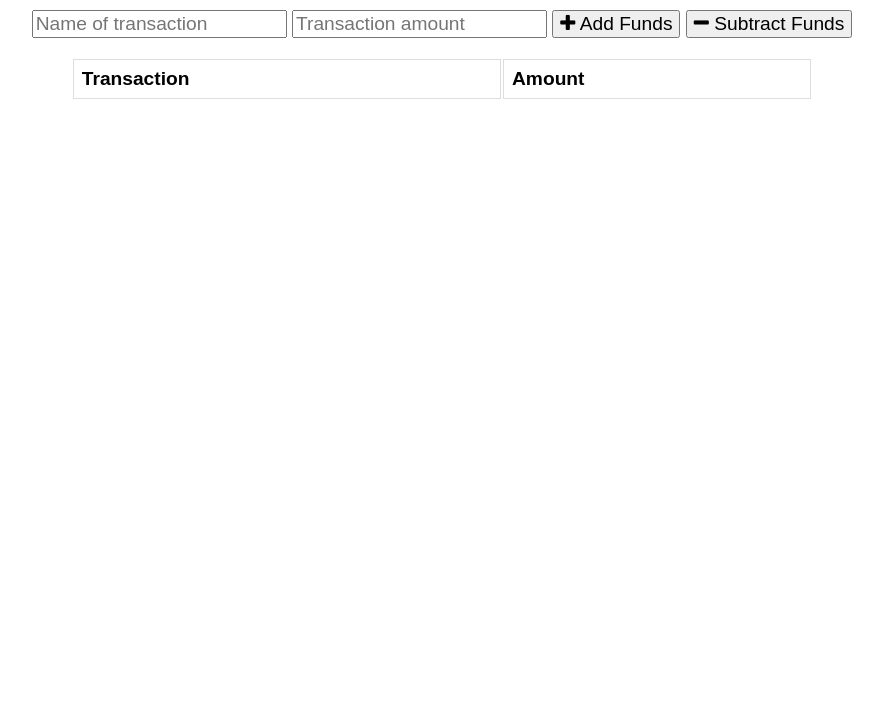
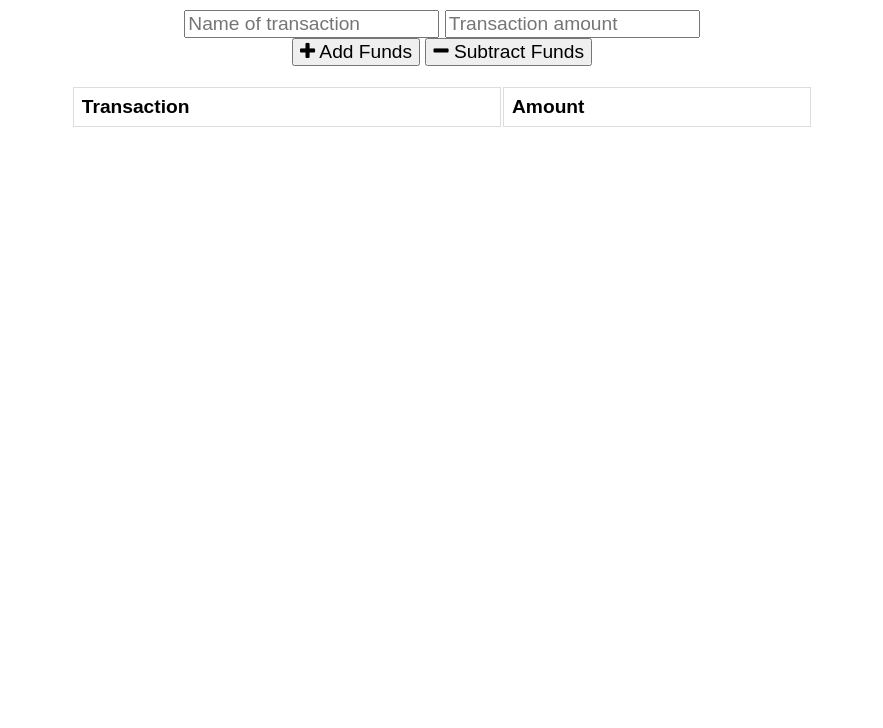
Before and after one commit to JoelAbankwah/budget-tracker, a website: page public/index.html in a window 1280 px wide. Shown: the part 72-800 px from the top of the page, without its empty margins (198-1081 px from the left). Drawn offline with nearby package versions, Linux system fonts and the light colour scheme; no server answers.

Commit message:
add a line break to make mobile app look cleaner

```diff
--- a/public/index.html
+++ b/public/index.html
@@ -21,7 +21,7 @@
 
     <div class="form">
       <input type="text" id="t-name" placeholder="Name of transaction" />
-      <input type="number" min="0" id="t-amount" placeholder="Transaction amount" />
+      <input type="number" min="0" id="t-amount" placeholder="Transaction amount" /></br>
       <button id="add-btn"><i class="fa fa-plus buttons"></i> Add Funds</button>
       <button id="sub-btn"><i class="fa fa-minus"></i> Subtract Funds</button>
       <p class="error"></p>
```
